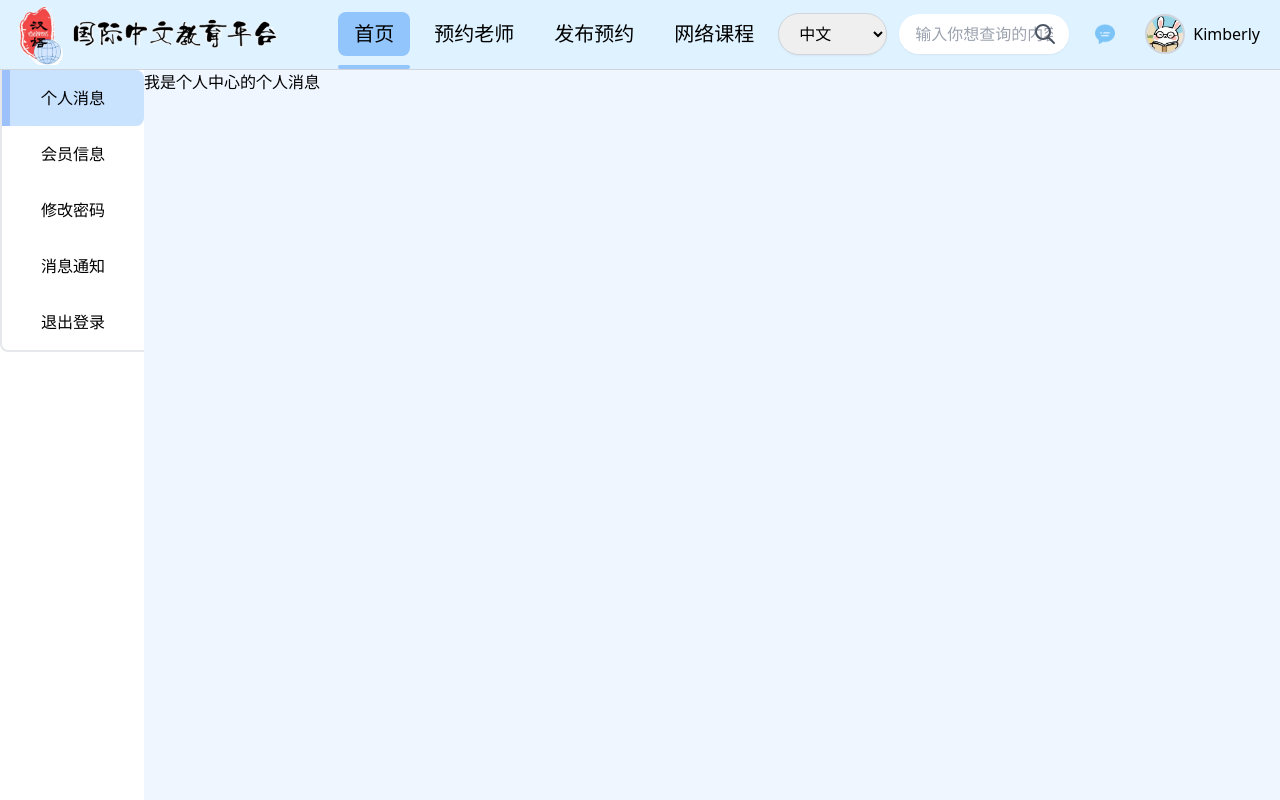
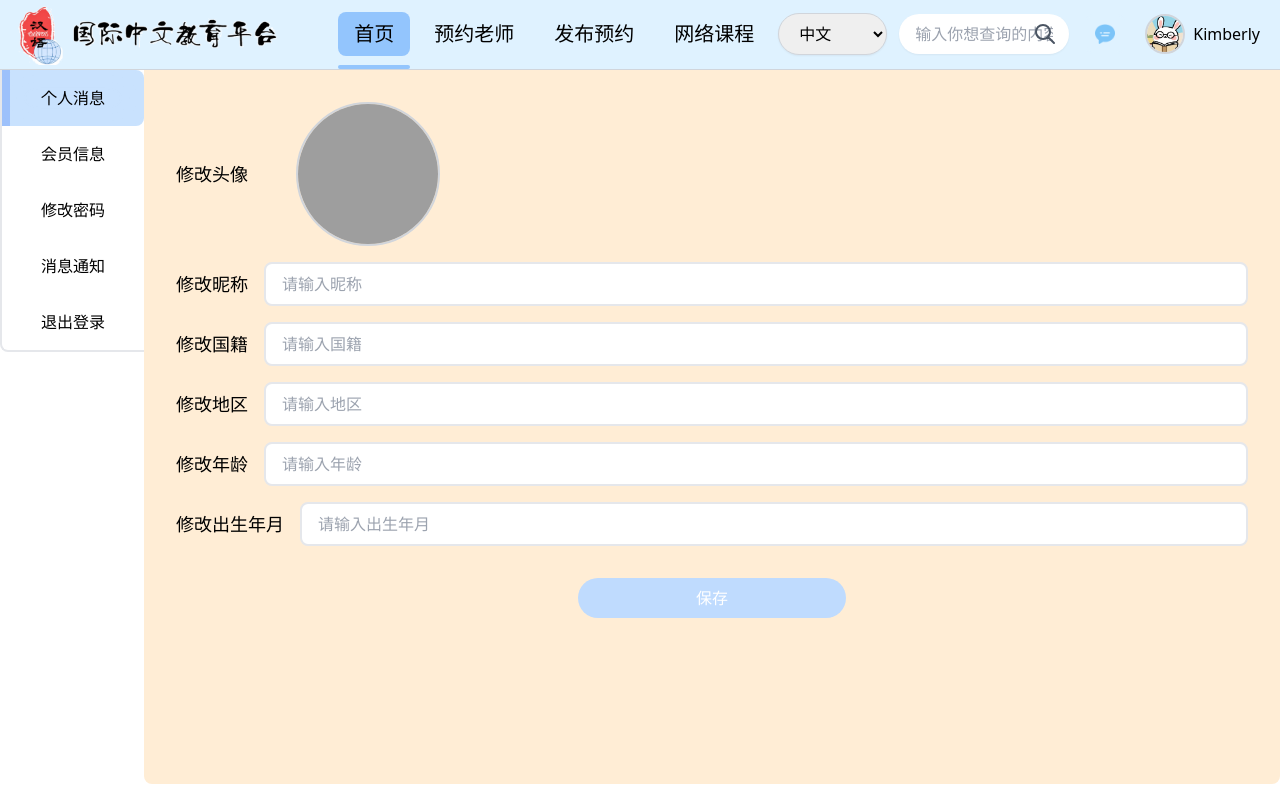
Before and after one commit to computersciencefreshmen/International_Chinese_Platform, a Vue app: page /student/center/info in a window 1280 px wide. Built offline with nearby package versions, Linux system fonts and the light colour scheme; grey boxes are pictures that could not be loaded.

Commit message:
完善了个人中心的个人信息

```diff
--- a/index.html
+++ b/index.html
@@ -2,9 +2,9 @@
 <html lang="">
   <head>
     <meta charset="UTF-8" />
-    <link rel="icon" href="/favicon.ico" />
+    <link rel="icon" href="./src/assets/icon/logo.png" />
     <meta name="viewport" content="width=device-width, initial-scale=1.0" />
-    <title>Vite App</title>
+    <title>国际中文教育平台</title>
   </head>
   <body>
     <div id="app"></div>
--- /dev/null
+++ b/src/components/basic/HoverBox.vue
@@ -0,0 +1,31 @@
+<template>
+  <div
+    class="relative overflow-hidden rounded-lg cursor-pointer"
+    @mouseenter="startFill"
+    @mouseleave="resetFill"
+  >
+    <div
+      class="absolute inset-0 bg-blue-300 pointer-events-none opacity-50"
+      :style="{ width: fillWidth }"
+      :class="transitionClass"
+    ></div>
+    <slot></slot>
+  </div>
+</template>
+
+<script setup>
+import { ref } from 'vue'
+
+const fillWidth = ref('0%') // 动态宽度
+const transitionClass = ref('') // 动画类名
+
+const startFill = () => {
+  transitionClass.value = 'transition-width duration-500 ease-in-out' // 添加动画
+  fillWidth.value = '100%' // 开始填充
+}
+
+const resetFill = () => {
+  transitionClass.value = 'transition-width duration-500 ease-in-out' // 添加动画
+  fillWidth.value = '0%' // 重置填充
+}
+</script>
--- a/src/components/basic/tabSwitch.vue
+++ b/src/components/basic/tabSwitch.vue
@@ -1,5 +1,5 @@
 <script setup>
-import { defineProps, ref, nextTick, watch } from 'vue'
+import { ref, nextTick, watch } from 'vue'
 import { usePersonalStore } from '@/stores'
 const personalStore = usePersonalStore() // 引入仓库
 
@@ -72,7 +72,7 @@ nextTick(() => {
       @click="((isTabActive = index), $router.push(item.path))"
       @mouseenter="handleMouseEnter"
       @mouseleave="handleMouseLeave"
-      class="p-4 ease-linear flex items-center justify-center cursor-pointer"
+      class="p-4 ease-linear flex items-center justify-center cursor-pointer font-sans"
     >
       <text>{{ item.name }}</text>
     </div>
--- /dev/null
+++ b/src/components/service/LanguageToggle.vue
@@ -0,0 +1,32 @@
+<script setup>
+import { useLocaleStore } from '@/stores'
+import { useI18n } from 'vue-i18n' //引入vue-i18n语言库
+import { computed } from 'vue' //引入vue的计算属性
+const localeStore = useLocaleStore() //获取语言存储
+const { locale } = useI18n() //获取当前语言
+//计算具体的语言
+const currentLocale = computed({
+  get: () => locale.value,
+  set: (value) => {
+    localeStore.setLocale(value)
+  }
+})
+
+//切换语言
+const changeLanguage = () => {
+  localeStore.setLocale(currentLocale.value)
+}
+</script>
+
+<template>
+  <select
+    class="w-full sm:py-2 sm:px-4 border border-gray-300 rounded-full shadow-sm outline-none"
+    v-model="currentLocale"
+    @change="changeLanguage"
+  >
+    <option value="zh">中文</option>
+    <option value="en">English</option>
+  </select>
+</template>
+
+<style scoped></style>
--- a/src/views/student/personalCenter/changePassword.vue
+++ b/src/views/student/personalCenter/changePassword.vue
@@ -1,5 +1,9 @@
 <script setup></script>
 
-<template><div>我是个人中心的修改密码</div></template>
+<template>
+  <div class="flex justify-center items-center bg-purple-200 h-full">
+    <div class="w-24 h-24 bg-slate-400">我是个人中心的修改密码</div>
+  </div>
+</template>
 
 <style scoped></style>
--- a/src/views/student/personalCenter/messageNotice.vue
+++ b/src/views/student/personalCenter/messageNotice.vue
@@ -1,5 +1,12 @@
-<script setup></script>
+<script setup>
+import HoverBox from '@/components/basic/HoverBox.vue'
+</script>
 
-<template><div>我是个人中心的消息通知</div></template>
+<template>
+  <div class="flex justify-center items-center h-full bg-emerald-200">
+    <div class="w-24 h-24 bg-slate-400">我是个人中心的消息通知</div>
+    <HoverBox></HoverBox>
+  </div>
+</template>
 
 <style scoped></style>
--- a/src/views/student/personalCenter/personalCenter.vue
+++ b/src/views/student/personalCenter/personalCenter.vue
@@ -1,5 +1,7 @@
 <script setup>
 import tabSwitch from '@/components/basic/tabSwitch.vue'
+import { transitionName } from '@/router' // 从路由配置中导入 transitionName
+
 // 定义路由列表
 const routerList = [
   {
@@ -27,17 +29,54 @@ const routerList = [
 
 <template>
   <!-- 布局容器 -->
-  <div class="container mx-auto flex">
+  <div class="container mx-auto flex mb-4">
     <!-- 左边导航栏 -->
     <aside class="w-36">
       <!-- 引入tab栏组件 -->
       <tabSwitch :tabList="routerList"></tabSwitch>
     </aside>
     <!-- 右边对应路由内容 -->
-    <main class="bg-blue-50 flex-1">
-      <router-view></router-view>
+    <main class="bg-blue-50 flex-1 rounded-b-lg overflow-hidden">
+      <router-view v-slot="{ Component, route }">
+        <transition :name="transitionName" mode="out-in">
+          <component :is="Component" :key="route.fullPath" />
+        </transition>
+      </router-view>
     </main>
   </div>
 </template>
 
-<style scoped></style>
+<style scoped>
+/* 向下滑动 */
+.slide-down-enter-active,
+.slide-down-leave-active {
+  transition:
+    transform 0.5s ease,
+    opacity 0.5s ease;
+}
+
+.slide-down-enter-from {
+  transform: translateY(-100%);
+  opacity: 0;
+}
+.slide-down-leave-to {
+  transform: translateY(100%);
+  opacity: 0;
+}
+
+/* 向上滑动 */
+.slide-up-enter-active,
+.slide-up-leave-active {
+  transition:
+    transform 0.5s ease,
+    opacity 0.5s ease;
+}
+.slide-up-enter-from {
+  transform: translateY(100%);
+  opacity: 0;
+}
+.slide-up-leave-to {
+  transform: translateY(-100%);
+  opacity: 0;
+}
+</style>
--- a/src/views/student/personalCenter/personalInfo.vue
+++ b/src/views/student/personalCenter/personalInfo.vue
@@ -1,5 +1,102 @@
-<script setup></script>
+<script setup>
+import { ref } from 'vue'
+import MyButton from '@/components/basic/MyButton.vue'
 
-<template><div>我是个人中心的个人消息</div></template>
+//定义文件上传对象
+const fileInput = ref(null)
+
+//点击头像触发input的点击事件
+const triggerInput = () => {
+  // 触发input的点击事件
+  fileInput.value.click()
+}
+
+const avatarUrl = ref('@/assets/student/avatar.png') // 默认头像路径
+
+//处理文件上传
+const handleFileChange = (event) => {
+  const file = event.target.files[0]
+  if (file) {
+    const reader = new FileReader()
+    reader.onload = (e) => {
+      avatarUrl.value = e.target.result // 更新头像路径
+    }
+    reader.readAsDataURL(file) // 读取文件为 Data URL
+  }
+}
+
+//修改列表
+const reviseList = ref([
+  {
+    title: '修改昵称',
+    placeholder: '请输入昵称'
+  },
+  {
+    title: '修改国籍',
+    placeholder: '请输入国籍'
+  },
+  {
+    title: '修改地区',
+    placeholder: '请输入地区'
+  },
+  {
+    title: '修改年龄',
+    placeholder: '请输入年龄'
+  },
+  {
+    title: '修改出生年月',
+    placeholder: '请输入出生年月'
+  }
+])
+
+//处理修改事件
+const handleReviseEvent = () => {
+  console.log('修改成功')
+}
+</script>
+
+<template>
+  <div class="h-full px-4 bg-orange-100">
+    <div class="flex flex-col rounded-lg p-4">
+      <!-- 修改头像 -->
+      <div class="flex items-center my-4">
+        <p class="mr-12 text-lg font-thin">修改头像</p>
+        <img
+          :src="avatarUrl || '@/assets/student/avatar.png'"
+          class="h-36 w-36 rounded-full border-2 border-gray-300 cursor-pointer"
+          alt="用户头像"
+          @click="triggerInput"
+        />
+        <input
+          type="file"
+          class="hidden"
+          ref="fileInput"
+          @change="handleFileChange"
+        />
+      </div>
+      <!-- 其它 -->
+      <div
+        class="flex items-center mb-4"
+        v-for="item in reviseList"
+        :key="item.title"
+      >
+        <p class="mr-4 text-lg font-thin">{{ item.title }}</p>
+        <input
+          type="text"
+          class="border-2 rounded-lg focus:outline-none px-4 py-2 flex-1"
+          :placeholder="item.placeholder"
+        />
+      </div>
+      <!-- 保存按钮 -->
+      <MyButton
+        type="primary"
+        class="w-1/4 mx-auto py-2 mt-4"
+        @click="handleReviseEvent"
+      >
+        保存
+      </MyButton>
+    </div>
+  </div>
+</template>
 
 <style scoped></style>
--- a/src/views/student/personalCenter/vipInfo.vue
+++ b/src/views/student/personalCenter/vipInfo.vue
@@ -1,5 +1,9 @@
 <script setup></script>
 
-<template><div>我是个人中心的vip</div></template>
+<template>
+  <div class="flex justify-center items-center bg-red-300 h-full">
+    <div class="w-24 h-24 bg-slate-400">我是个人中心的vip</div>
+  </div>
+</template>
 
 <style scoped></style>
--- a/src/views/student/studentLayout/studentLayout.vue
+++ b/src/views/student/studentLayout/studentLayout.vue
@@ -1,11 +1,8 @@
 <script setup>
-import { useLocaleStore } from '@/stores'
-import { useI18n } from 'vue-i18n' //引入vue-i18n语言库
-import { computed, ref, nextTick } from 'vue' //引入vue的计算属性
+import { ref, nextTick } from 'vue' //引入vue的计算属性
 import MySearchBox from '@/components/basic/MySearchBox.vue' //引入自定义搜索框组件
 import logoComponent from '@/components/service/logoComponent.vue' //引入自定义logo组件
-const localeStore = useLocaleStore() //获取语言存储
-const { locale } = useI18n() //
+import LanguageToggle from '@/components/service/LanguageToggle.vue' //引入自定义语言切换组件
 
 // 引入仓库
 import { usePersonalStore } from '@/stores'
@@ -14,19 +11,6 @@ const personalStore = usePersonalStore()
 // 引入路由
 // import { useRouter } from 'vue-router'
 // const router = useRouter()
-
-//计算具体的语言
-const currentLocale = computed({
-  get: () => locale.value,
-  set: (value) => {
-    localeStore.setLocale(value)
-  }
-})
-
-//切换语言
-const changeLanguage = () => {
-  localeStore.setLocale(currentLocale.value)
-}
 
 // tab切换内容设置
 const tabList = [
@@ -133,14 +117,7 @@ setTimeout(() => {
         </nav>
         <!-- 语言切换 -->
         <div class="mx-1">
-          <select
-            class="w-full sm:py-2 sm:px-4 border border-gray-300 rounded-full shadow-sm outline-none"
-            v-model="currentLocale"
-            @change="changeLanguage"
-          >
-            <option value="zh">中文</option>
-            <option value="en">English</option>
-          </select>
+          <LanguageToggle />
         </div>
         <!-- 搜索框 -->
         <div class="mx-2 hidden md:block flex-1">
```
Also changed, not shown: src/router/index.js (+18 -0 lines), src/views/login/loginPage.vue (+3 -26 lines).
